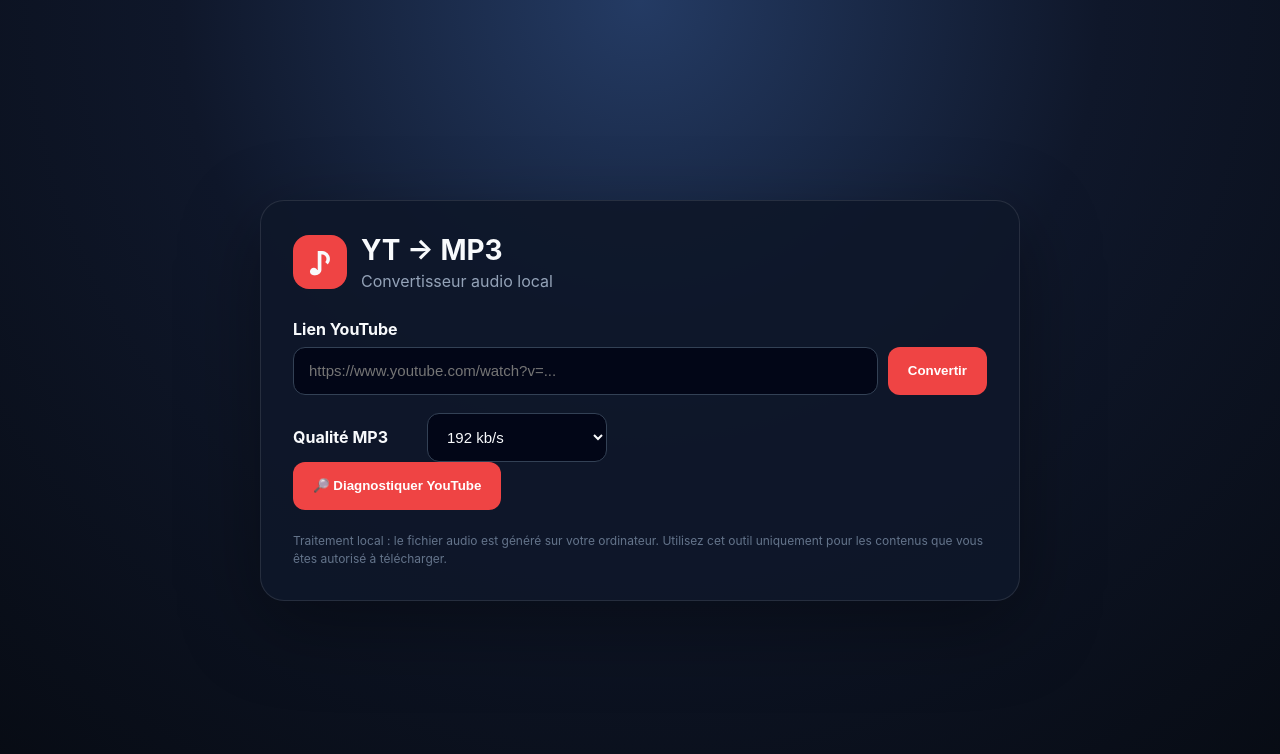
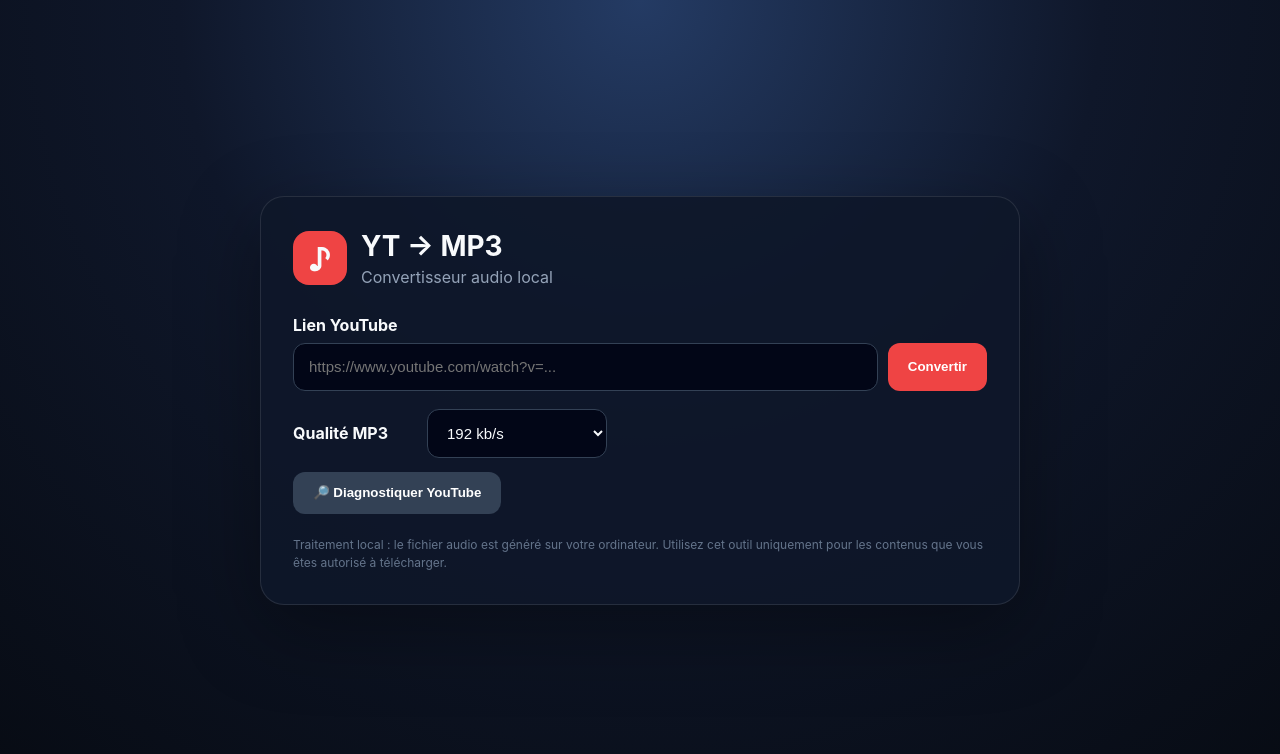
Before and after one commit to paullavigne2001-sudo/yt-to-mp3, a Flask app: page / in a window 1280 px wide. Shown: the top 754 px of the page. Run offline with Flask 3, Linux system fonts and the light colour scheme.

Commit message:
Style diagnostic panel

```diff
--- a/static/style.css
+++ b/static/style.css
@@ -37,6 +37,9 @@ button, .download {
   white-space:nowrap;
 }
 button:disabled { opacity:.55; cursor:wait; }
+.secondary { background:#334155; }
+.diagnostic-row { margin-top:14px; }
+.diagnostic-row button { min-height:42px; }
 .options { margin-top:18px; display:flex; align-items:center; gap:14px; }
 .options label { margin:0; min-width:120px; }
 .options select { max-width:180px; }
@@ -47,6 +50,11 @@ button:disabled { opacity:.55; cursor:wait; }
 .title { font-weight:700; margin-bottom:14px; word-break:break-word; }
 .download { min-height:44px; background:#22c55e; }
 .error { margin-top:18px; padding:14px; border-radius:12px; background:#450a0a; color:#fecaca; }
+.diagnostic {
+  margin-top:18px; padding:16px; border-radius:14px; background:#020617;
+  border:1px solid #334155; color:#cbd5e1; font:12px/1.5 ui-monospace, SFMono-Regular, Menlo, monospace;
+  white-space:pre-wrap; overflow:auto; max-height:460px;
+}
 .notice { margin:22px 0 0; color:#64748b; font-size:12px; line-height:1.5; }
 .hidden { display:none !important; }
 @media (max-width: 620px) {
```
